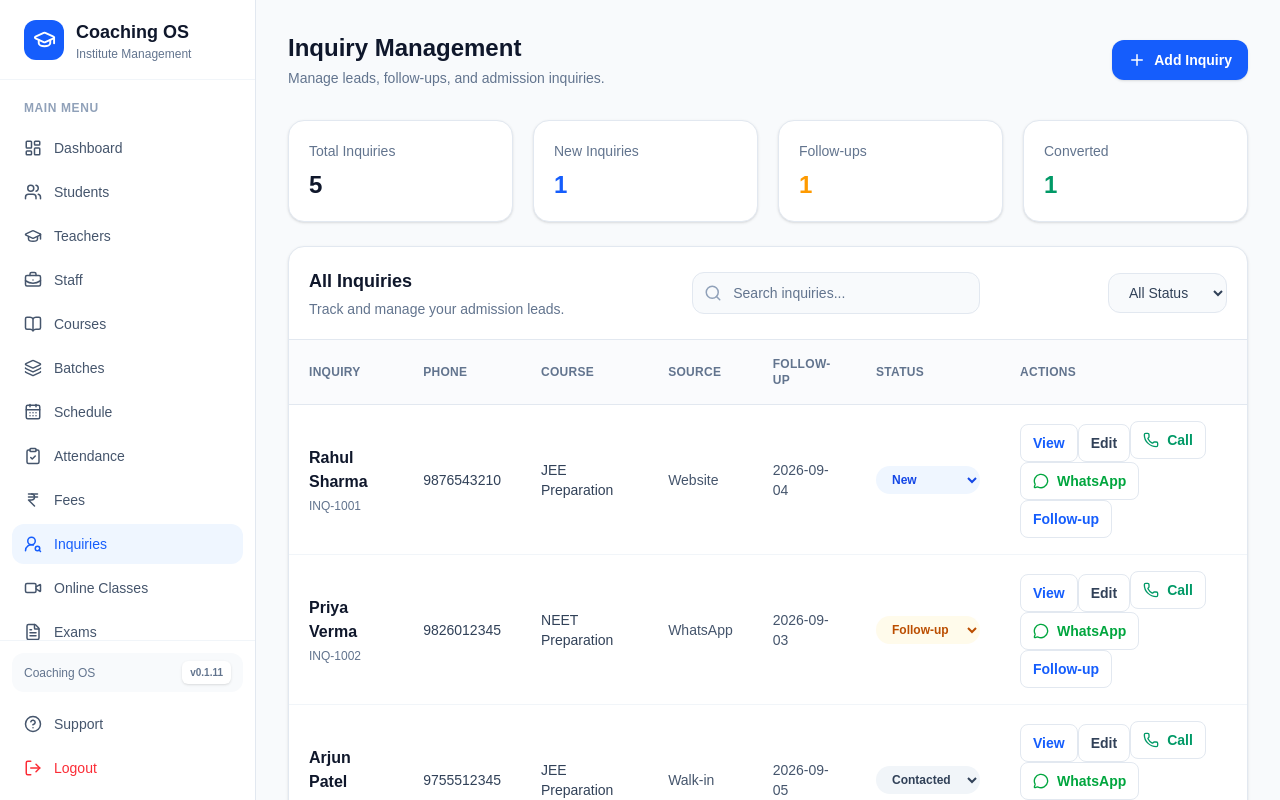
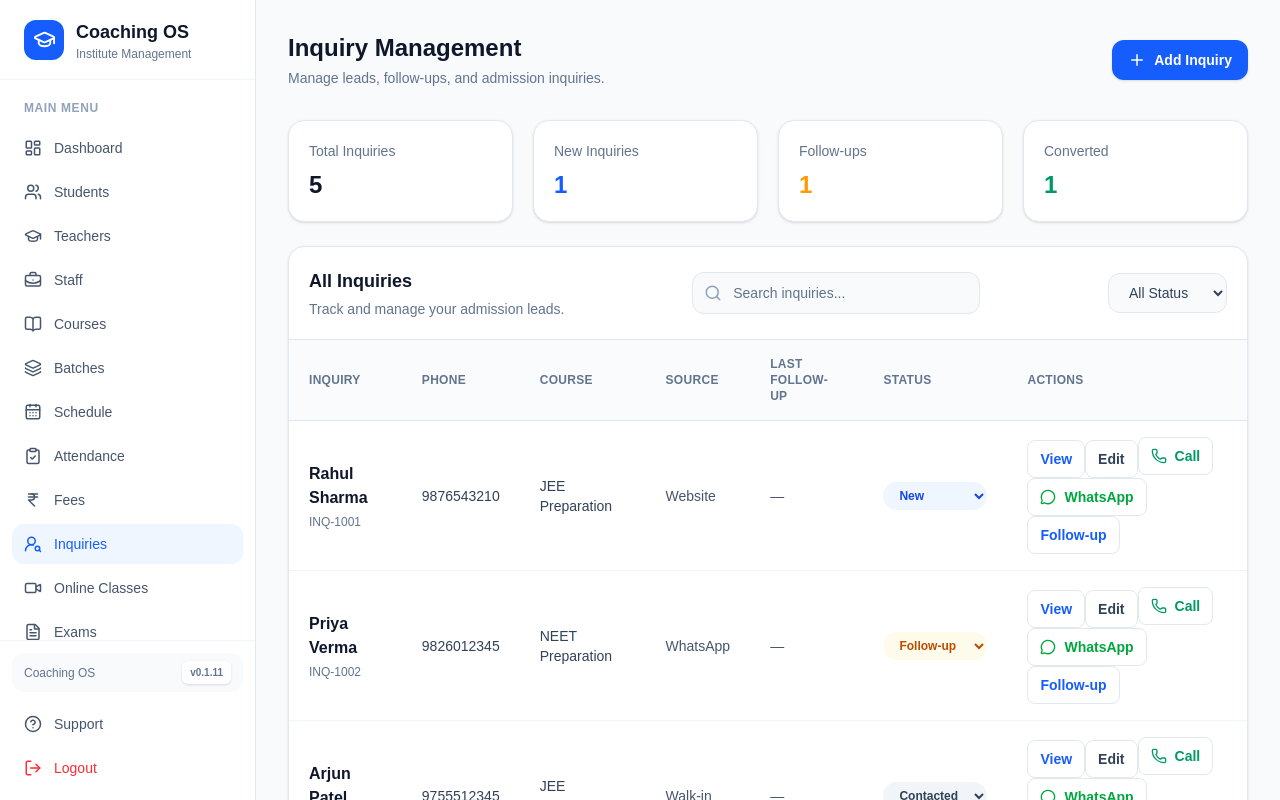
Before and after one commit to devleyj/Coaching-os-admin, a Next.js app: page /inquiries in a window 1280 px wide. Shown: the top 800 px of the page. Built offline with nearby package versions, Linux system fonts and the light colour scheme.

Commit message:
v0.1.12 - add inquiry follow-up dates

```diff
--- a/app/inquiries/page.tsx
+++ b/app/inquiries/page.tsx
@@ -19,6 +19,7 @@ type Inquiry = {
   source: string;
   inquiryDate: string;
   followUpDate: string;
+  lastFollowUpDate: string;
   status: "New" | "Contacted" | "Follow-up" | "Converted" | "Lost";
   assignedTo: string;
   notes: string;
@@ -44,6 +45,7 @@ const initialInquiries: Inquiry[] = [
     source: "Website",
     inquiryDate: "2026-09-01",
     followUpDate: "2026-09-04",
+    lastFollowUpDate: "",
     status: "New",
     assignedTo: "Admin",
     notes: "Interested in JEE Advanced batch.",
@@ -57,6 +59,7 @@ const initialInquiries: Inquiry[] = [
     source: "WhatsApp",
     inquiryDate: "2026-08-30",
     followUpDate: "2026-09-03",
+    lastFollowUpDate: "",
     status: "Follow-up",
     assignedTo: "Admin",
     notes: "Parent requested fee details.",
@@ -70,6 +73,7 @@ const initialInquiries: Inquiry[] = [
     source: "Walk-in",
     inquiryDate: "2026-08-28",
     followUpDate: "2026-09-05",
+    lastFollowUpDate: "",
     status: "Contacted",
     assignedTo: "Admin",
     notes: "Student visited the institute.",
@@ -83,6 +87,7 @@ const initialInquiries: Inquiry[] = [
     source: "Instagram",
     inquiryDate: "2026-08-26",
     followUpDate: "2026-09-02",
+    lastFollowUpDate: "",
     status: "Converted",
     assignedTo: "Admin",
     notes: "Successfully registered for NEET batch.",
@@ -96,6 +101,7 @@ const initialInquiries: Inquiry[] = [
     source: "Referral",
     inquiryDate: "2026-08-24",
     followUpDate: "2026-09-06",
+    lastFollowUpDate: "",
     status: "Lost",
     assignedTo: "Admin",
     notes: "Joined another institute.",
@@ -393,7 +399,7 @@ export default function InquiriesPage() {
                     Source
                   </th>
                   <th className="px-5 py-4 text-xs font-semibold uppercase tracking-wide text-slate-500">
-                    Follow-up
+                   Last Follow-up
                   </th>
                   <th className="px-5 py-4 text-xs font-semibold uppercase tracking-wide text-slate-500">
                     Status
@@ -434,7 +440,7 @@ export default function InquiriesPage() {
                     </td>
 
                     <td className="px-5 py-4 text-sm text-slate-600">
-                      {inquiry.followUpDate}
+                      {inquiry.lastFollowUpDate || "—"}
                     </td>
 
                     <td className="px-5 py-4">
@@ -554,7 +560,7 @@ export default function InquiriesPage() {
                 {filteredInquiries.length === 0 && (
                   <tr>
                     <td
-                      colSpan={7}
+                      colSpan={8}
                       className="px-6 py-12 text-center text-sm text-slate-500"
                     >
                       No inquiries found.
@@ -1158,6 +1164,9 @@ export default function InquiriesPage() {
                                     ? {
                                         ...inquiry,
                                         followUpDate: followUpNextDate,
+                                        lastFollowUpDate: new Date()
+                                          .toISOString()
+                                          .split("T")[0],
                                         status:
                                           followUpOutcome === "Converted"
                                             ? "Converted"
```
